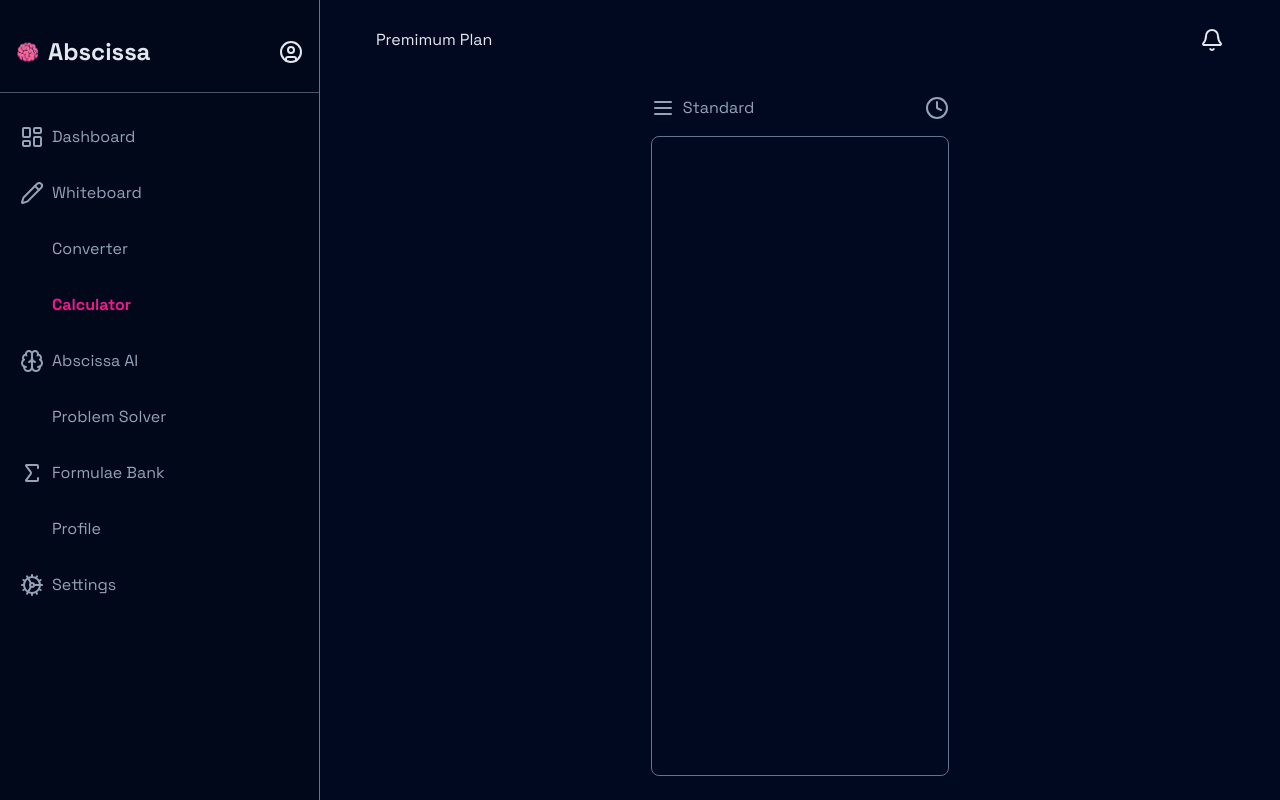
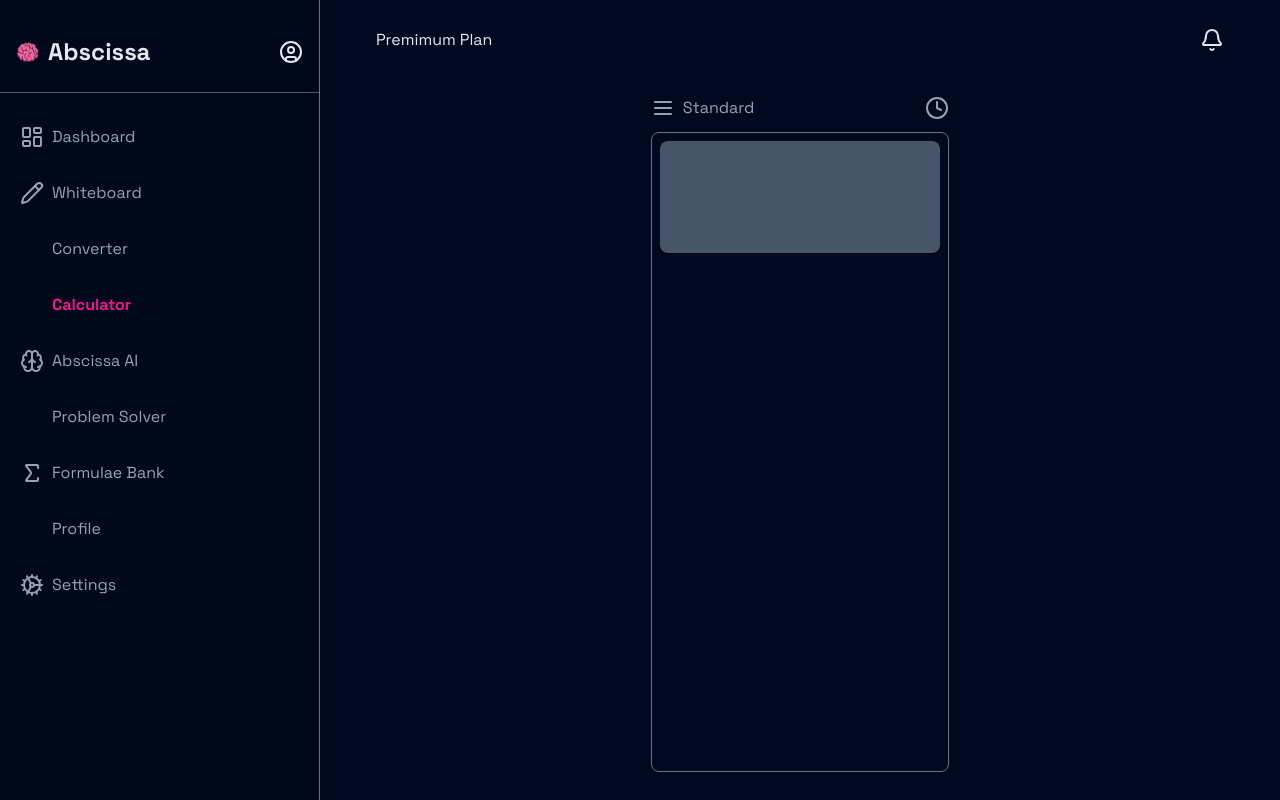
Before and after one commit to fisayo-dev/abscissa, a React (Vite) app in the folder frontend/: page /calculator in a window 1280 px wide. Built offline with nearby package versions, Linux system fonts and the light colour scheme; some icons are missing.

Commit message:
jsx: creating calculator page

```diff
--- a/frontend/src/pages/Private/Calculator.jsx
+++ b/frontend/src/pages/Private/Calculator.jsx
@@ -6,7 +6,7 @@ const Calculator = () => {
   const [screen2, setScreen2] = useState("");
   return (
     <div className="w-4/5 md:w-1/3 mx-auto">
-      <div className="mt-4 grid gap-4">
+      <div className="mt-4 grid gap-3">
         <div className="flex items-center text-slate-400 justify-between">
           <div className="flex items-center gap-2 hover:text-slate-100 cursor-pointer">
             <Menu className="h-6 w-6" />
@@ -16,8 +16,10 @@ const Calculator = () => {
             <Clock className="h-6 w-6" />
           </div>
         </div>
-        <div className="h-[80vh] border-[0.12rem] rounded-lg border-slate-500">
-          <div className="grid"></div>
+        <div className="h-[80vh] border-[0.12rem] rounded-lg border-slate-500 overflow-hidden">
+          <div className="grid p-2">
+            <div className="w-full bg-slate-600 h-[14vh] rounded-lg"></div>
+          </div>
         </div>
       </div>
     </div>
```
